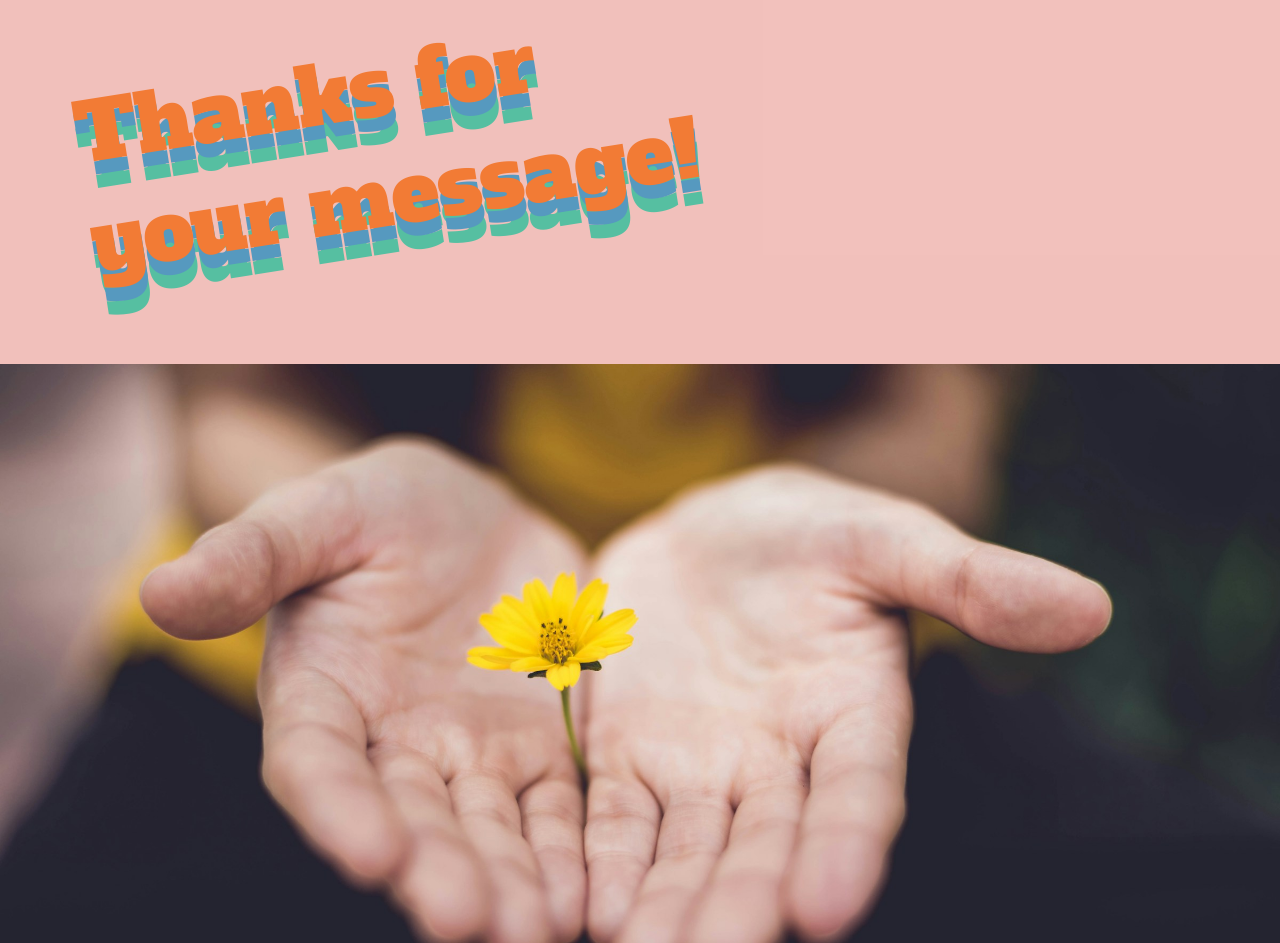
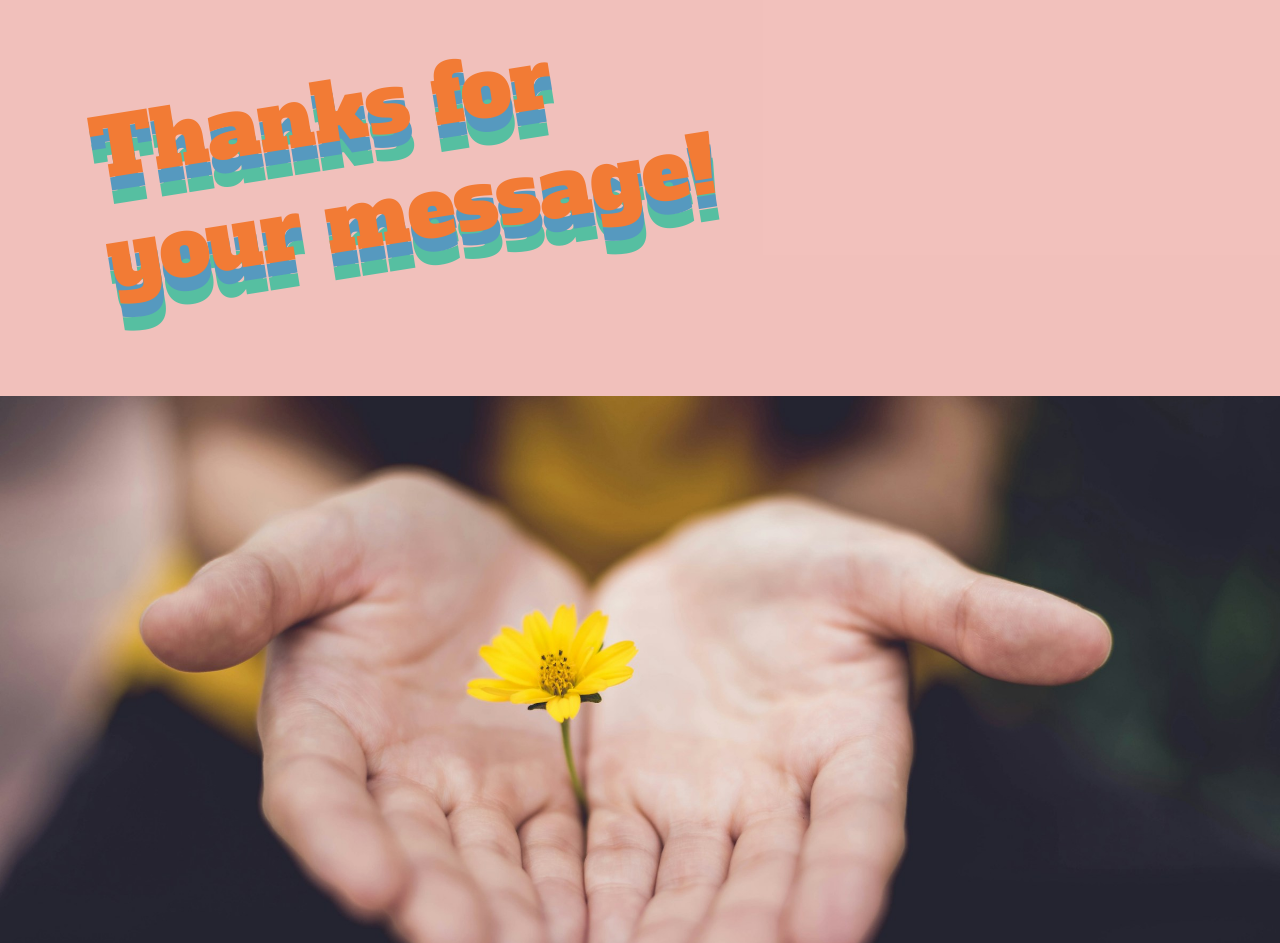
Before and after one commit to gearjosh/next_round_trivia, a plain HTML site: page thanks.html in a window 1280 px wide. Shown: the top 943 px of the page. Drawn offline with Linux system fonts and the light colour scheme.

Commit message:
update styles

```diff
--- a/thanks.html
+++ b/thanks.html
@@ -10,7 +10,7 @@
 </head>
 
 <body>
-  <div class="padded pink50">
+  <div class="doublepadded pink50">
     <div class="tilt">
       <h1 class="titletext orangetext slab titleshadow">Thanks for</br/>your message!</h1>
     </div>
```
Also changed, not shown: index.html (+1 -1 lines).
